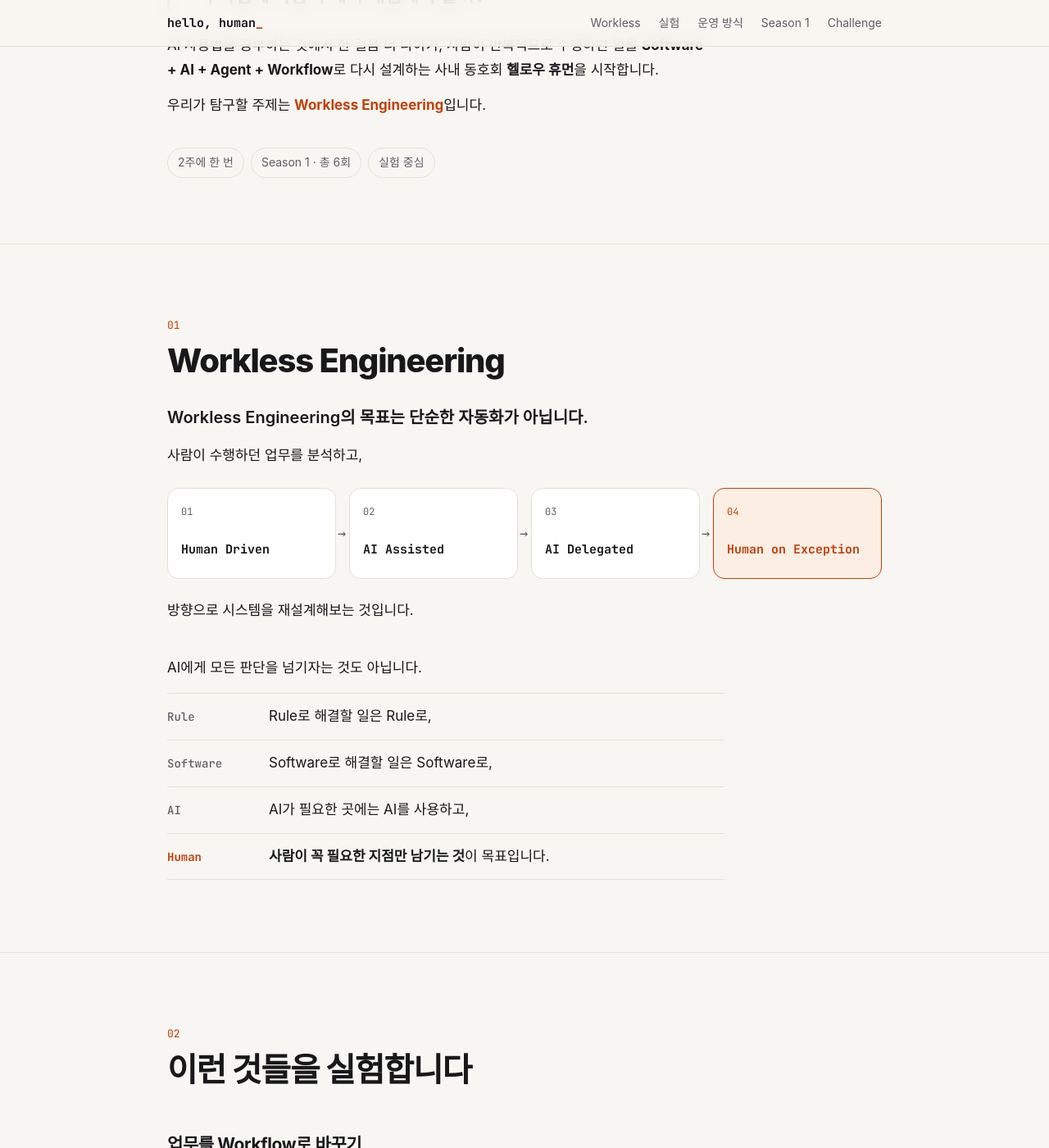
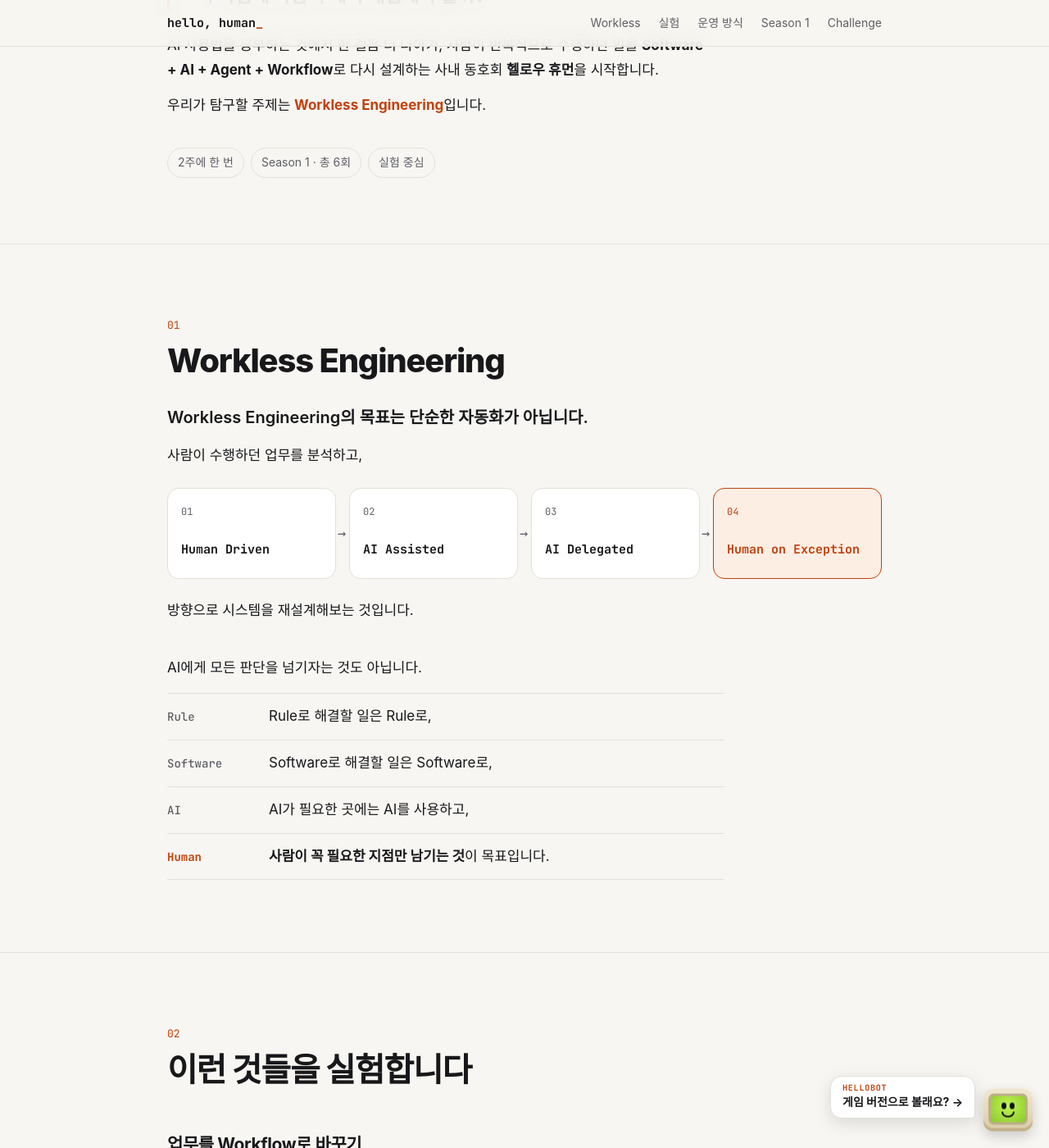
Before and after one commit to SoorimSun/hello-human, a Jekyll site: the page index.html, which Jekyll copies as it is, in a window 1280 px wide and 1400 px high, scrolled down 552 px. Shown: the whole window at 82% size. Built offline with Jekyll 4.4.1, drawn with Linux system fonts in a browser that asks for light colours; some web fonts are replaced.

Commit message:
기본 버전과 게임 버전 사이 이동 링크 추가
- index.html: 오른쪽 아래 HELLOBOT 버튼으로 게임 버전(jobsim.html) 안내
- jobsim.html: 오른쪽 아래 EXIT 표지판으로 기본 버전 복귀

```diff
--- a/assets/style.css
+++ b/assets/style.css
@@ -612,6 +612,121 @@ h3 {
   color: var(--muted);
 }
 
+/* ---------- HELLOBOT: 게임 버전(jobsim.html) 링크 ---------- */
+
+.bot-link {
+  position: fixed;
+  right: 20px;
+  bottom: 20px;
+  z-index: 30;
+  display: flex;
+  align-items: flex-end;
+  gap: 10px;
+  color: var(--ink);
+  text-decoration: none;
+}
+
+.bot-link-bubble {
+  margin-bottom: 16px;
+  padding: 7px 14px 9px;
+  background: var(--surface);
+  border: 1px solid var(--line);
+  border-radius: 14px 14px 4px 14px;
+  box-shadow: 0 6px 20px rgba(0, 0, 0, 0.12);
+  font-size: 14px;
+  font-weight: 700;
+  line-height: 1.4;
+  white-space: nowrap;
+  animation: bubble-in 0.4s ease-out 0.8s both;
+}
+
+.bot-link-bubble small {
+  display: block;
+  font-family: var(--mono);
+  font-size: 10px;
+  letter-spacing: 0.08em;
+  color: var(--accent);
+}
+
+.bot-link-bubble .arrow {
+  display: inline-block;
+  transition: transform 0.2s ease;
+}
+
+.bot-link:hover .bot-link-bubble,
+.bot-link:focus-visible .bot-link-bubble { border-color: var(--accent); }
+
+.bot-link:hover .arrow,
+.bot-link:focus-visible .arrow { transform: translateX(3px); }
+
+.bot-link:focus-visible { outline: none; }
+.bot-link:focus-visible .bot-link-bubble { outline: 2px solid var(--accent); outline-offset: 2px; }
+
+.mini-bot {
+  display: block;
+  width: 60px;
+  padding: 6px 6px 8px;
+  background: linear-gradient(180deg, #f1e8d0, #d9cba6);
+  border-radius: 12px;
+  box-shadow: inset 0 -4px 0 #c2b18a, 0 6px 16px rgba(0, 0, 0, 0.18);
+  animation: bot-bob 3s ease-in-out infinite;
+}
+
+.mini-bot-screen {
+  position: relative;
+  display: block;
+  height: 38px;
+  border: 3px solid #bcae88;
+  border-radius: 7px;
+  background: radial-gradient(ellipse at 50% 38%, #bff452, #8dc92e);
+}
+
+.mini-bot-screen i {
+  position: absolute;
+  top: 8px;
+  width: 6px;
+  height: 8px;
+  background: #121212;
+  border-radius: 50%;
+  animation: bot-blink 5s infinite;
+}
+
+.mini-bot-screen i:first-child { left: 13px; }
+.mini-bot-screen i:nth-child(2) { right: 13px; }
+
+.mini-bot-screen b {
+  position: absolute;
+  left: 50%;
+  bottom: 6px;
+  width: 16px;
+  height: 7px;
+  border: 2px solid #121212;
+  border-top: 0;
+  border-radius: 0 0 10px 10px;
+  transform: translateX(-50%);
+}
+
+.bot-link:hover .mini-bot { animation-play-state: paused; }
+
+@keyframes bot-bob {
+  0%, 100% { transform: translateY(0); }
+  50% { transform: translateY(-5px); }
+}
+
+@keyframes bot-blink {
+  0%, 94%, 100% { transform: scaleY(1); }
+  96% { transform: scaleY(0.1); }
+}
+
+@keyframes bubble-in {
+  from { opacity: 0; transform: translateY(6px) scale(0.96); }
+  to { opacity: 1; transform: none; }
+}
+
+@media (prefers-reduced-motion: reduce) {
+  .mini-bot, .mini-bot-screen i, .bot-link-bubble { animation: none; }
+}
+
 /* ---------- Markdown 페이지 (_layouts/default.html) ---------- */
 
 .prose {
@@ -715,4 +830,13 @@ h3 {
   .season { grid-template-columns: 1fr; }
   .assign-list li { grid-template-columns: 84px 1fr; gap: 12px; }
   .metrics tbody th { padding-right: 16px; }
+
+  .bot-link { right: 12px; bottom: 12px; gap: 6px; }
+  .bot-link-bubble { margin-bottom: 12px; padding: 6px 11px 7px; font-size: 13px; }
+  .bot-link-bubble small { display: none; }
+  .mini-bot { width: 50px; padding: 5px 5px 7px; }
+  .mini-bot-screen { height: 32px; }
+  .mini-bot-screen i { top: 6px; }
+  .mini-bot-screen i:first-child { left: 10px; }
+  .mini-bot-screen i:nth-child(2) { right: 10px; }
 }
--- a/index.html
+++ b/index.html
@@ -329,5 +329,10 @@ Suggested Action
   <div class="wrap">헬로우 휴먼 · Workless Engineering Club</div>
 </footer>
 
+<a class="bot-link" href="jobsim.html" aria-label="게임 버전으로 보기">
+  <span class="bot-link-bubble"><small>HELLOBOT</small>게임 버전으로 볼래요? <span class="arrow">→</span></span>
+  <span class="mini-bot" aria-hidden="true"><span class="mini-bot-screen"><i></i><i></i><b></b></span></span>
+</a>
+
 </body>
 </html>
```
Also changed, not shown: assets/jobsim.css (+76 -1 lines), jobsim.html (+15 -0 lines).
